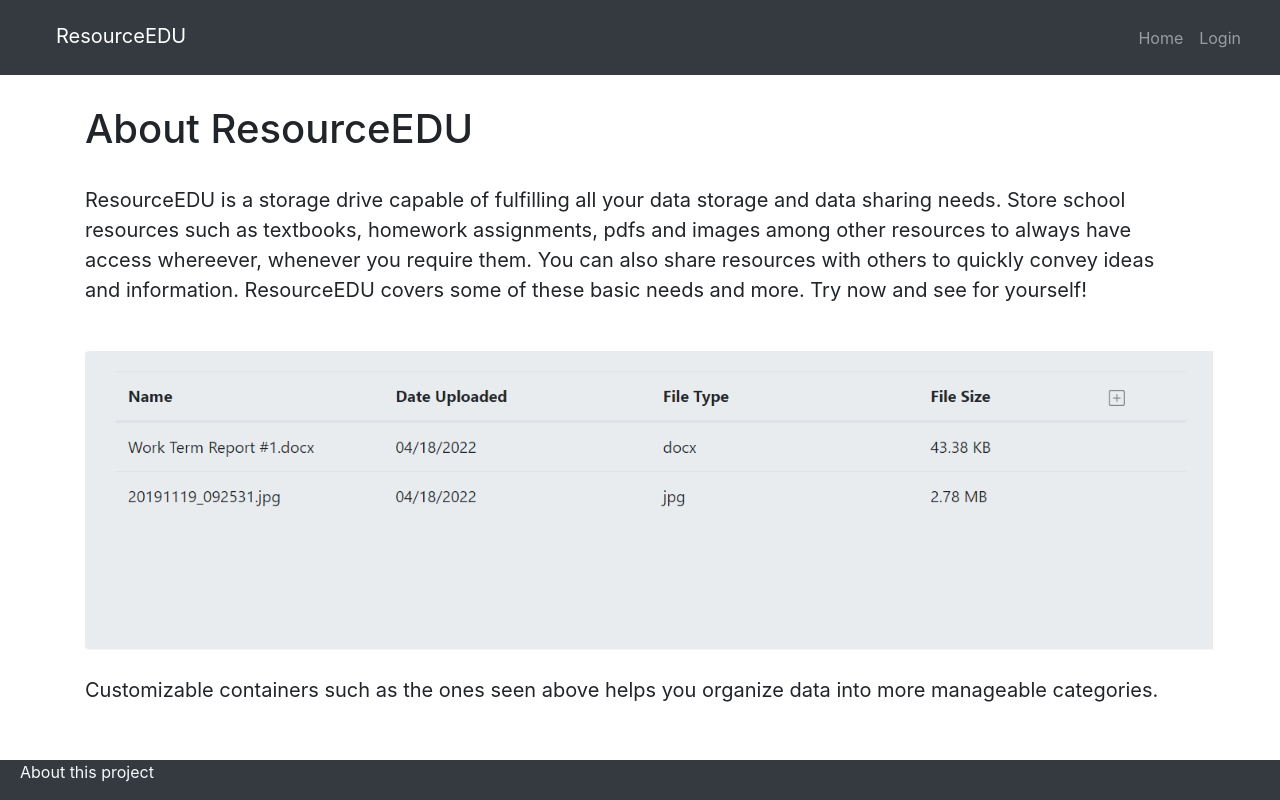
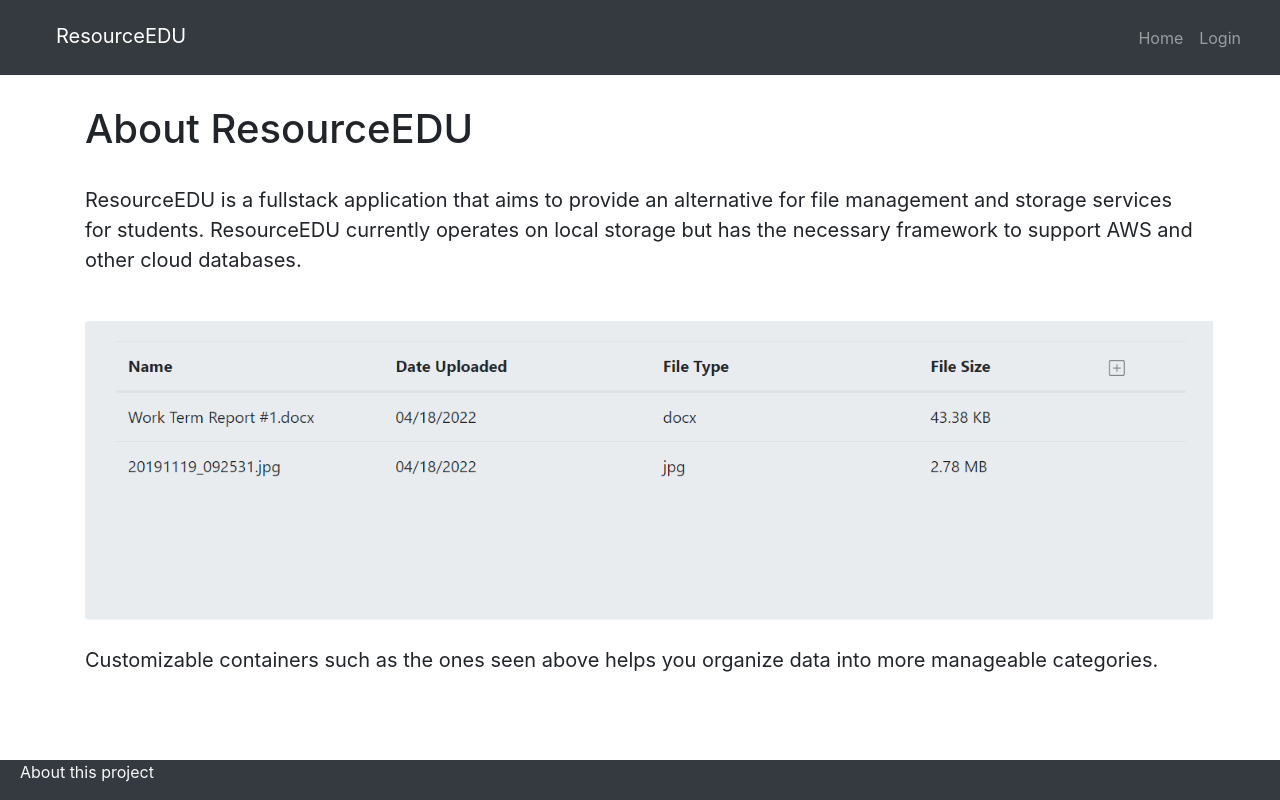
Before and after one commit to theasdfone/ResourceEDU, a React (Create React App) app in the folder frontend/: page /about in a window 1280 px wide. Built offline with nearby package versions, Linux system fonts and the light colour scheme.

Commit message:
UI changes

```diff
--- a/frontend/src/js/views/aboutpage.jsx
+++ b/frontend/src/js/views/aboutpage.jsx
@@ -32,9 +32,9 @@ export default class AboutPage extends React.Component {
                 <div className="container about-container">
                     <h1>About ResourceEDU</h1> <br/>
                     <div className="about-text">
-                        <p>ResourceEDU is a storage drive capable of fulfilling all your data storage and data sharing needs. Store school resources such as textbooks, homework assignments, pdfs
-                            and images among other resources to always have access whereever, whenever you require them. You can also share resources with others to quickly convey ideas and information.
-                            ResourceEDU covers some of these basic needs and more. Try now and see for yourself!
+                        <p>ResourceEDU is a fullstack application
+                        that aims to provide an alternative for file management and storage services for students.
+                        ResourceEDU currently operates on local storage but has the necessary framework to support AWS and other cloud databases.
                         </p> <br/>
                         <img className="about-image" src={storage} alt="Resource Dashboard"/> <br/>
                         <p className="mt-4">Customizable containers such as the ones seen above helps you organize data into more manageable categories. </p>
--- a/frontend/src/js/views/dashboard.jsx
+++ b/frontend/src/js/views/dashboard.jsx
@@ -198,12 +198,12 @@ export default class LoginHome extends React.Component {
     renderPublicResource() {
         return(
             <div>
-                <h3>Curated Resources</h3>
+                <h3>More Resources</h3>
                 <div className="d-flex row" id="dashboard-link-color">
                     <a href="/share" className="col-sm-4 justify-content-center align-items-center">
                         <img src={lifestyle} alt="lifestyle" className="dashboard-images"/>
                         <div className="dashboard-text-container">
-                            <h3 className="dashboard-text">Life at UW</h3>
+                            <h3 className="dashboard-text">University</h3>
                         </div>
                     </a>
                     <a href="/share" className="col-sm-4 justify-content-center align-items-center">
```
